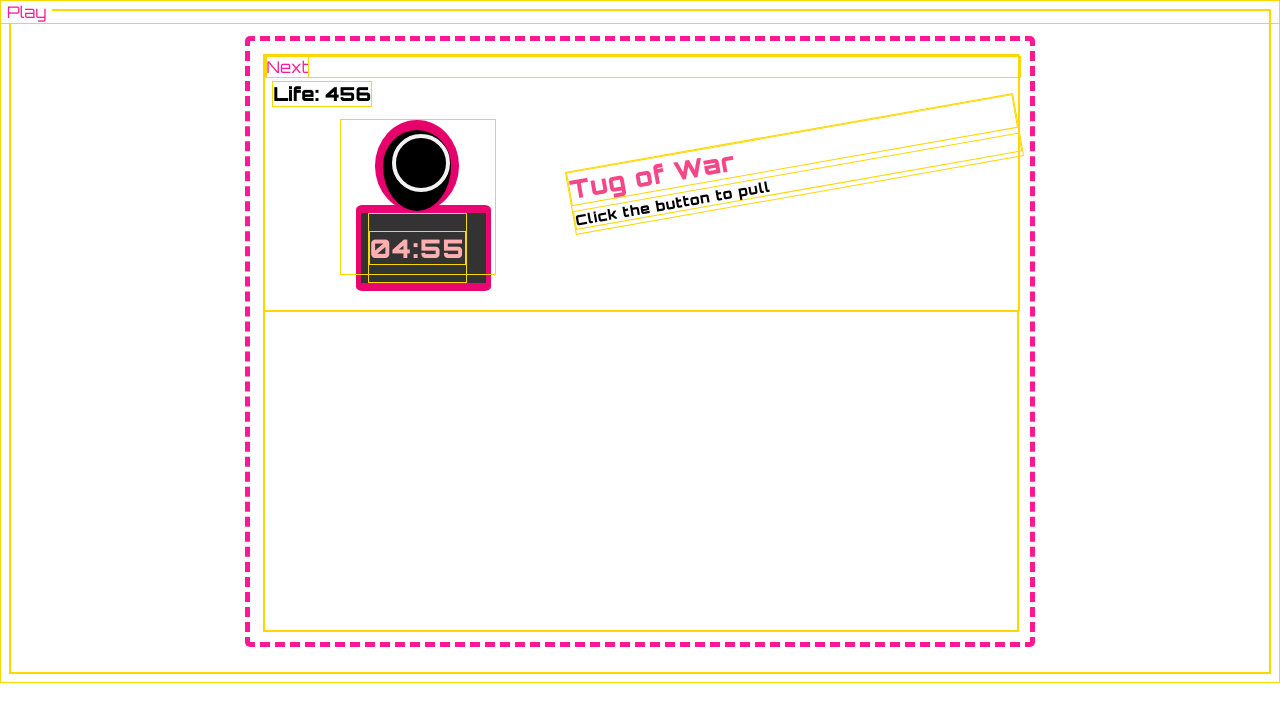
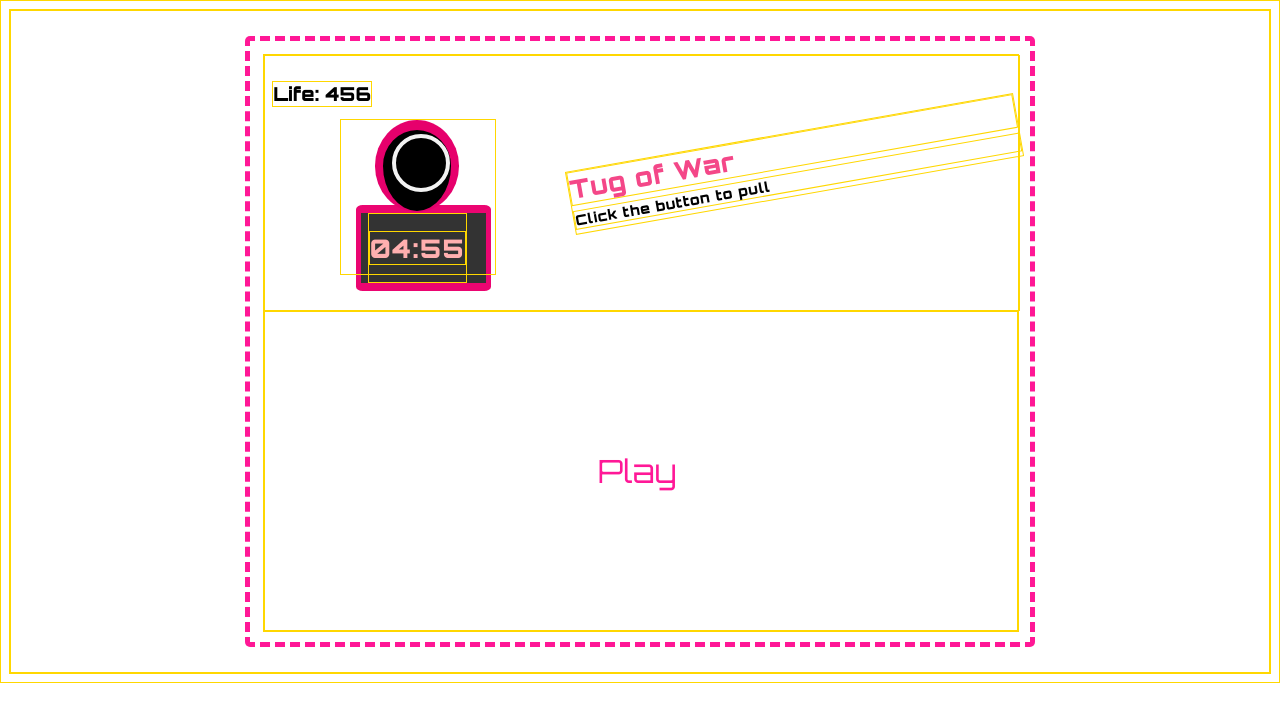
Before and after one commit to anniezoyinlee/GA-Final-SquidGame, a React (Create React App) app: page /game/tow in a window 1280 px wide. Shown: the top 722 px of the page. Built offline with nearby package versions, Linux system fonts and the light colour scheme.

Commit message:
moved play button

```diff
--- a/src/components/Game/Game.css
+++ b/src/components/Game/Game.css
@@ -14,15 +14,20 @@
   position: relative;
 }
 
-.buttons {
-  position: absolute;
-  width: 100%;
-  top: 0;
-  left: 0;
+.gameArea {
+  height: 25vw;
 }
 
-.gameArea {
+.buttons {
+  display: flex;
   height: 25vw;
+  align-items: center;
+  justify-content: center;
+}
+
+.playBtn {
+  font-size: 2em;
+  z-index: 1;
 }
 
 .life {
--- a/src/components/Game/Game.js
+++ b/src/components/Game/Game.js
@@ -39,8 +39,10 @@ function Game() {
   let titleTGSS = "The Glass Stepping Stones"
   let rulesTGSS = "Choose top or bottom glass to cross the bridge"
 
+  // Start button, only show before a game starts
   const [start, setStart] = useState(false)
-  const [levelDone, setLevelDone] = useState(true)
+  // Next button, only show after a game is completed
+  const [levelDone, setLevelDone] = useState(false)
 
   function handleStart() {
     setStart(!start)
@@ -59,17 +61,6 @@ function Game() {
         <Route path='/game/tow' render={() => <Caption title={titleToW} rules={rulesToW} />} />
         <Route path='/game/marbles' render={() => <Caption title={titleMarbles} rules={rulesMarbles} />} />
         <Route path='/game/tgss' render={() => <Caption title={titleTGSS} rules={rulesTGSS} />} />
-        {levelDone ?
-        <div className='buttons'>
-          <Route path='/game/rlgl' render={() => <Link to="/game/dalgona">Next</Link> } />
-          <Route path='/game/dalgona' render={() => <Link to="/game/tow">Next</Link> } />
-          <Route path='/game/tow' render={() => <Link to="/game/marbles">Next</Link> } />
-          <Route path='/game/marbles' render={() => <Link to="/game/tgss">Next</Link> } />
-          <Route path='/game/tgss' render={() => <Link to="/">Next</Link> } />
-        </div>
-        :
-        null
-        }
 
         <h1 className='life'>Life: {life}</h1>
       </div>
@@ -85,11 +76,20 @@ function Game() {
             <Route exact path='/game/tgss' component={TGSS} />
           </main>
           :
-          <main className='gameArea'>
-            <div className='buttons'>
-              <button onClick={()=>handleStart()}>Play</button>
-            </div>
+          <main className='buttons'>
+            <button className='playBtn' onClick={()=>handleStart()}>Play</button>
           </main>
+        }
+        {levelDone ?
+        <main className='buttons'>
+          <Route path='/game/rlgl' render={() => <Link to="/game/dalgona">Next</Link> } />
+          <Route path='/game/dalgona' render={() => <Link to="/game/tow">Next</Link> } />
+          <Route path='/game/tow' render={() => <Link to="/game/marbles">Next</Link> } />
+          <Route path='/game/marbles' render={() => <Link to="/game/tgss">Next</Link> } />
+          <Route path='/game/tgss' render={() => <Link to="/">Next</Link> } />
+        </main>
+        :
+        null
         }
 
       </LifeContext.Provider>
```
